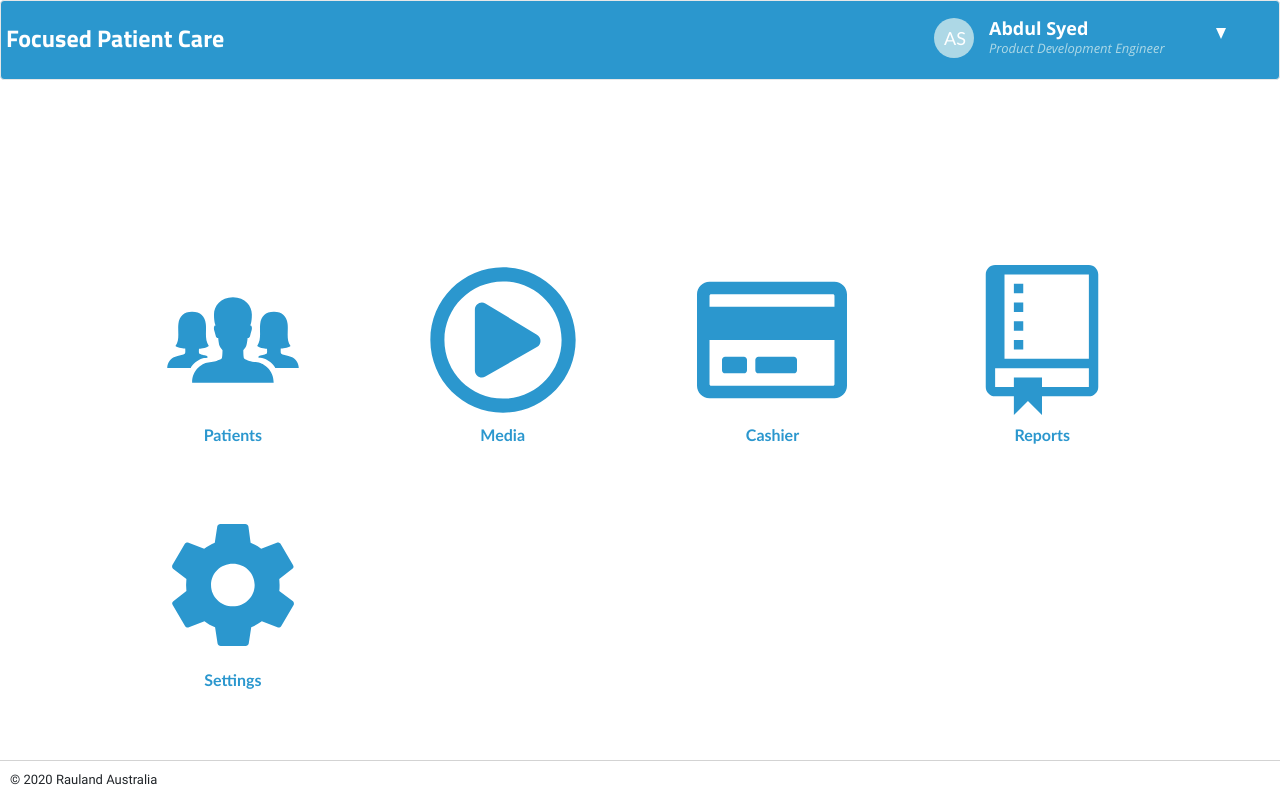
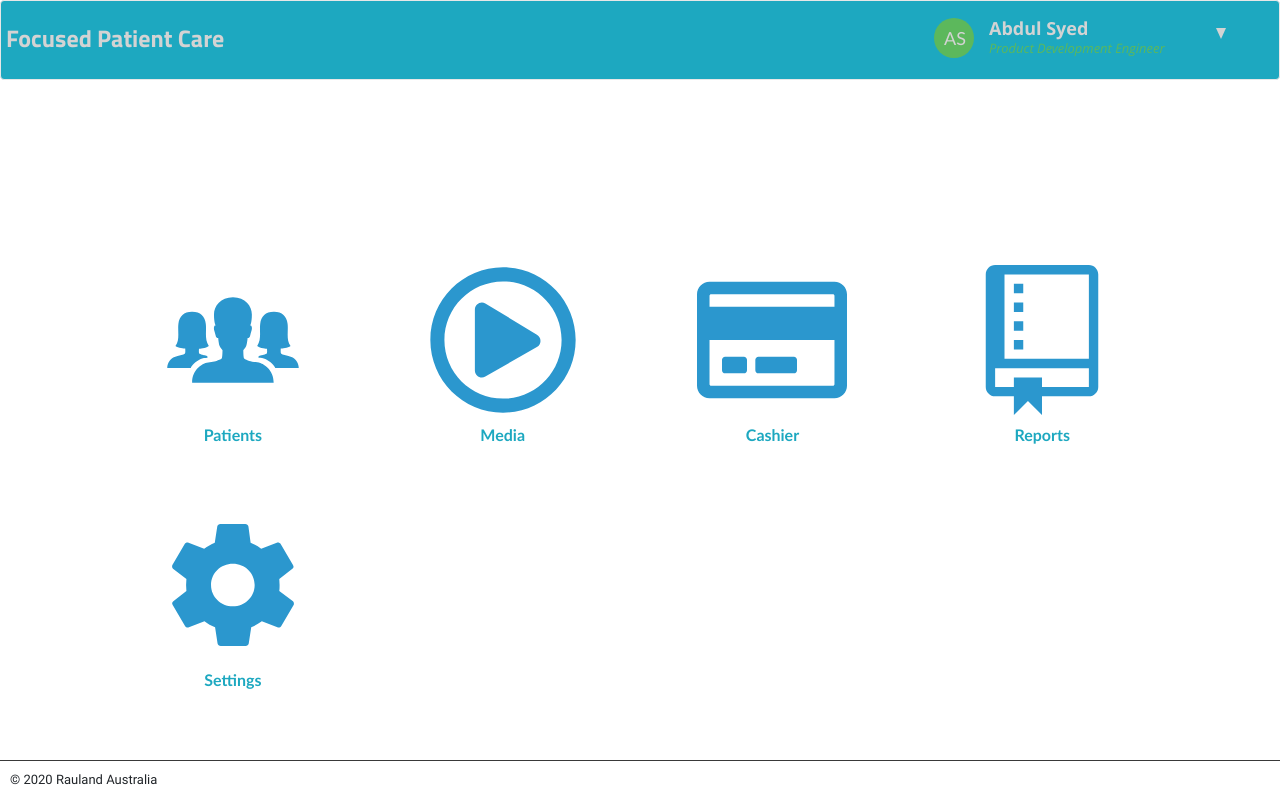
Before and after one commit to SyedQuaderi/ManagementApp, a React app: page / in a window 1280 px wide. Built offline with nearby package versions, Linux system fonts and the light colour scheme.

Commit message:
changed the custom theme colour

```diff
--- a/src/Common/Resource/Styles/Layout.scss
+++ b/src/Common/Resource/Styles/Layout.scss
@@ -2,7 +2,7 @@
 @import './Fonts.scss';
 
 // Theme value can be changed to 'custom' to change the header and it's repective theme colours
-$ra-primary-theme: 'default';
+$ra-primary-theme: 'custom';
 
 @function ra-theme-color($key: $ra-primary-theme, $variant: 'base') {
     $map: map-get($ra-theme-colors, $key);
--- a/src/Common/Resource/Styles/Variables.scss
+++ b/src/Common/Resource/Styles/Variables.scss
@@ -44,7 +44,7 @@ $ra-theme-colors: (
         'footer-bg': $ra-brand-white-font,
         'breadcrumb': $ra-brand-breadcrumb-color
     ), 'custom': (
-        'base': green,
+        'base': rgb(29, 168, 192),
         'font': $ra-footer-border-color,
         'button': $ra-brand-primary,
         'border': #393939,
```
